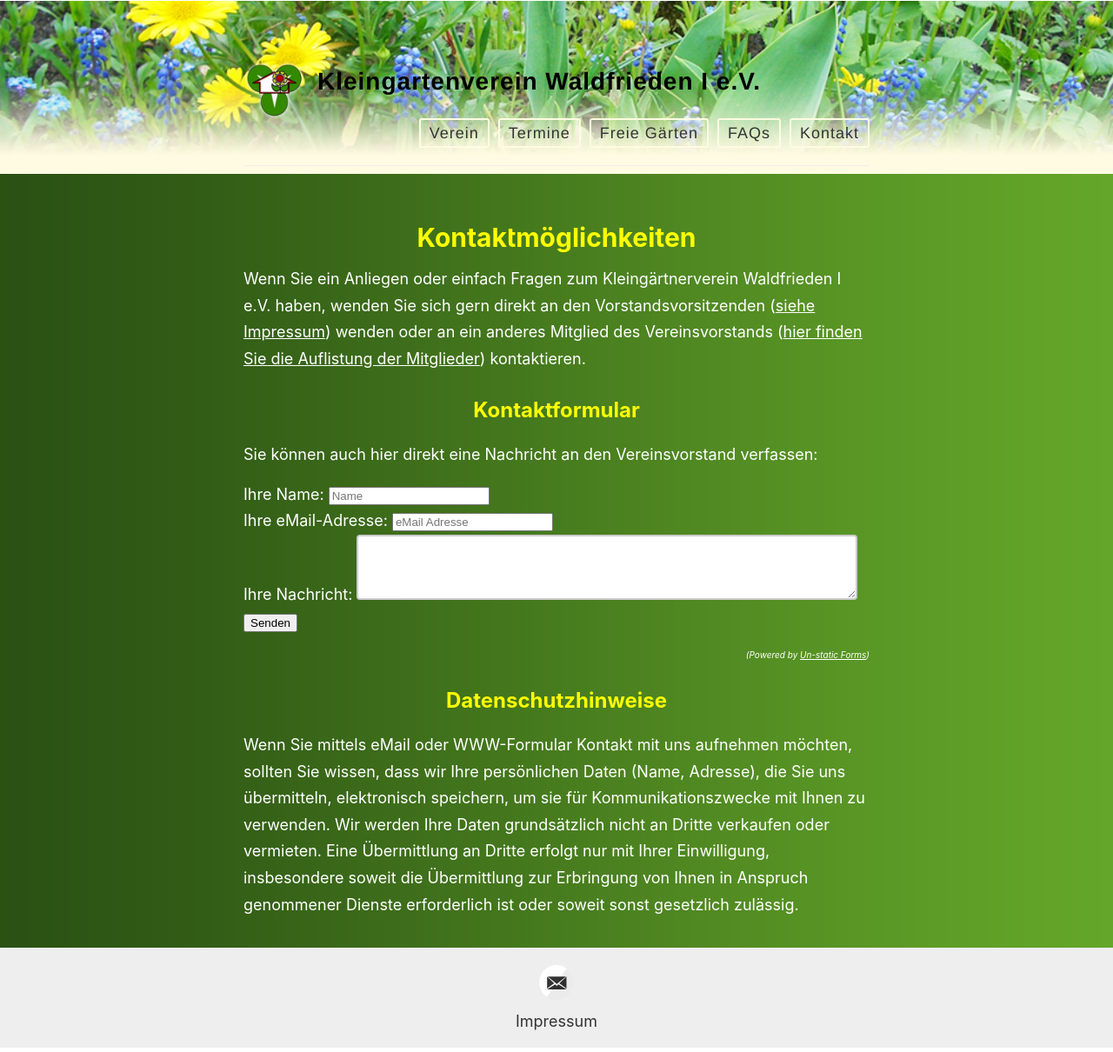
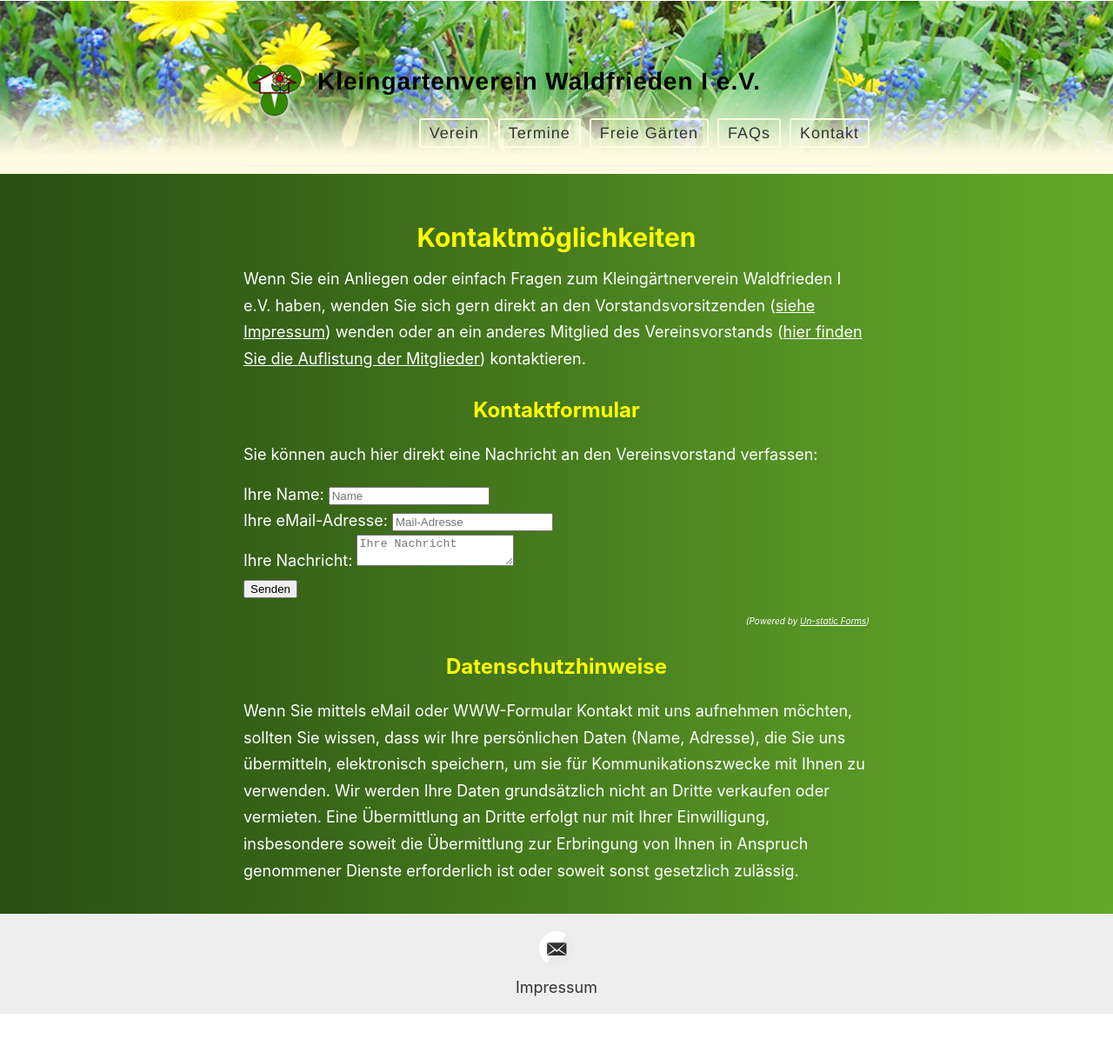
Before and after one commit to der-Frankie/kgv-website-dev.github.io, a Jekyll site: the page built from _pages/kontakt.md, in a window 1280 px wide. Shown: the whole page at 87% size. Built offline with Jekyll 4.4.1, drawn with Linux system fonts in a browser that asks for light colours; after the commit the page ends 1171 px from its top, so only the background shows below that.

Commit message:
Verfeinerung

```diff
--- a/_includes/contact-form.html
+++ b/_includes/contact-form.html
@@ -9,13 +9,13 @@
 
     <label>
         Ihre eMail-Adresse:
-        <input type="email" name="email" placeholder="eMail Adresse" required>
+        <input type="email" name="email" placeholder="Mail-Adresse" required>
     </label>
     <br>
 
     <label>
         Ihre Nachricht:
-        <textarea name="message"></textarea>
+        <textarea name="message" placeholder="Ihre Nachricht"></textarea>
     </label>
     <br>
 
--- a/assets/style.scss
+++ b/assets/style.scss
@@ -88,10 +88,11 @@
   margin: 15px 0;
 }
 
-textarea {
+
+textarea input {
   width: 80%;
   height: 75px;
-  padding: 12px 20px;
+  padding: 8px;
   box-sizing: border-box;
   border: 2px solid #ccc;
   border-radius: 4px;
```
Also changed, not shown: _pages/freie-gaerten.md (+1 -1 lines).
